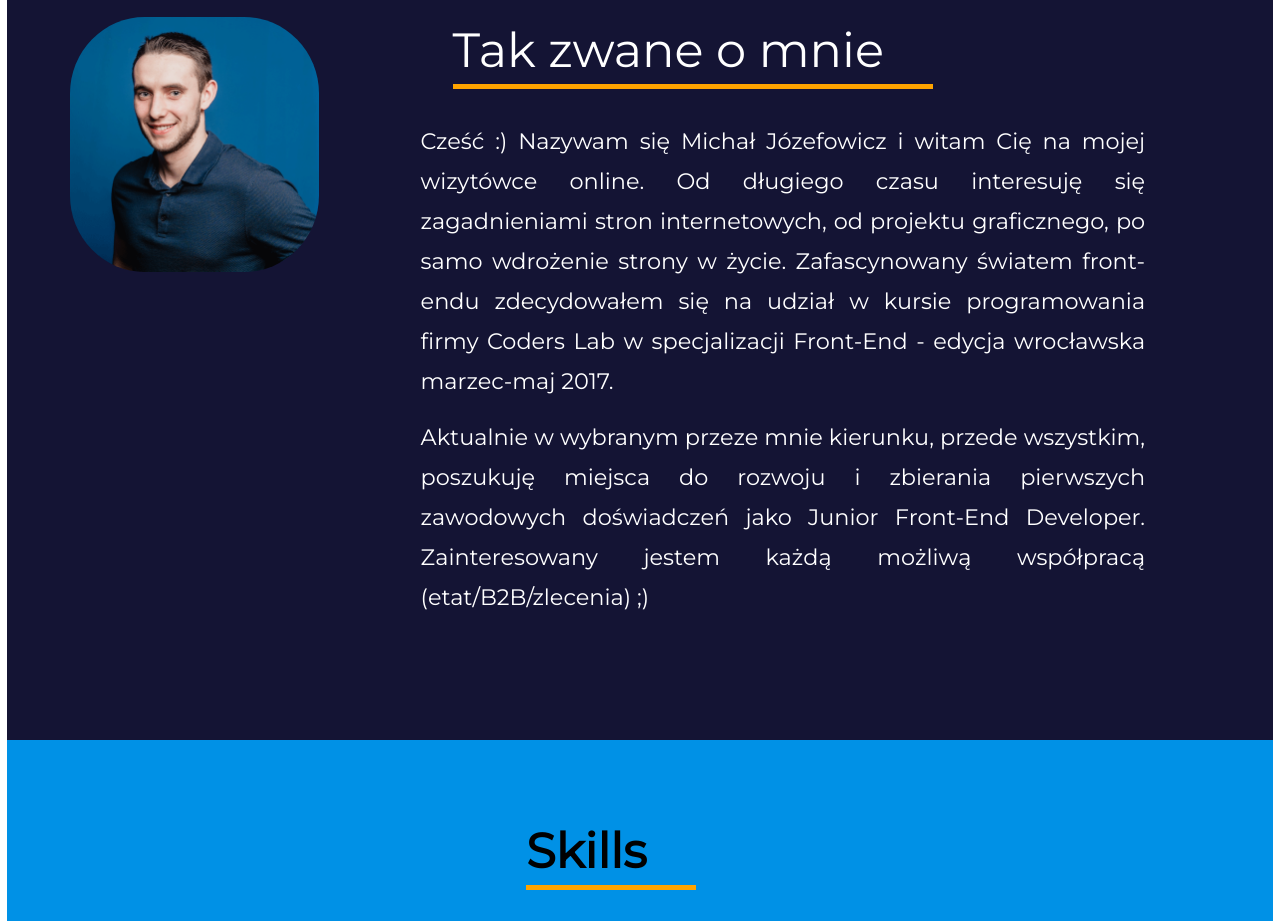
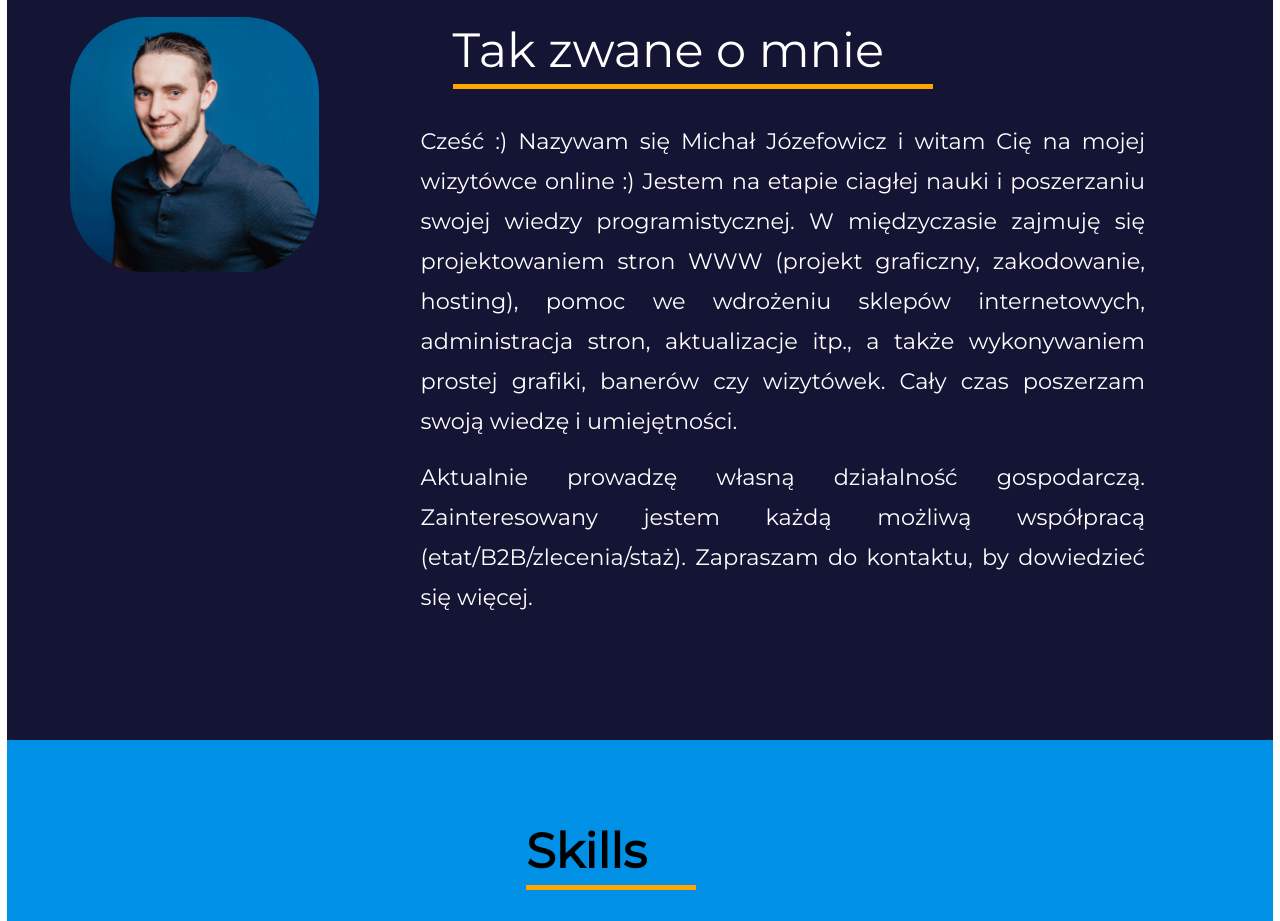
Before and after one commit to m-jozefowicz/m-jozefowicz.github.io, a React app: page index.html in a window 1280 px wide. Shown: the part 860-1781 px from the top of the page. Built offline with nearby package versions, Linux system fonts and the light colour scheme; a script that the page names is missing; a small style sheet from the web is missing; files whose address does not match are found by name.

Commit message:
update about

```diff
--- a/index.html
+++ b/index.html
@@ -39,10 +39,11 @@
     <article class="about__me" >
       <h2 data-kui-anim="lightSpeedIn">Tak zwane o mnie</h2>
       <p class="about__me-p" data-kui-anim="lightSpeedIn">
-        Cześć :) Nazywam się Michał Józefowicz i witam Cię na mojej wizytówce online. Od długiego czasu interesuję się zagadnieniami stron internetowych, od projektu graficznego, po samo wdrożenie strony w życie. Zafascynowany światem front-endu zdecydowałem się na udział w kursie programowania firmy Coders Lab w specjalizacji Front-End - edycja wrocławska marzec-maj 2017.
+        Cześć :) Nazywam się Michał Józefowicz i witam Cię na mojej wizytówce online :)
+        Jestem na etapie ciagłej nauki i poszerzaniu swojej wiedzy programistycznej. W międzyczasie zajmuję się projektowaniem stron WWW (projekt graficzny, zakodowanie, hosting), pomoc we wdrożeniu sklepów internetowych, administracja stron, aktualizacje itp., a także wykonywaniem prostej grafiki, banerów czy wizytówek. Cały czas poszerzam swoją wiedzę i umiejętności.
 
       <p class="about__me-p" data-kui-anim="lightSpeedIn">
-        Aktualnie w wybranym przeze mnie kierunku, przede wszystkim, poszukuję miejsca do rozwoju i zbierania pierwszych zawodowych doświadczeń jako Junior Front-End Developer. Zainteresowany jestem każdą możliwą współpracą (etat/B2B/zlecenia) ;)
+        Aktualnie prowadzę własną działalność gospodarczą. Zainteresowany jestem każdą możliwą współpracą (etat/B2B/zlecenia/staż). Zapraszam do kontaktu, by dowiedzieć się więcej.
       </p>
     </article>
   </section>
```
